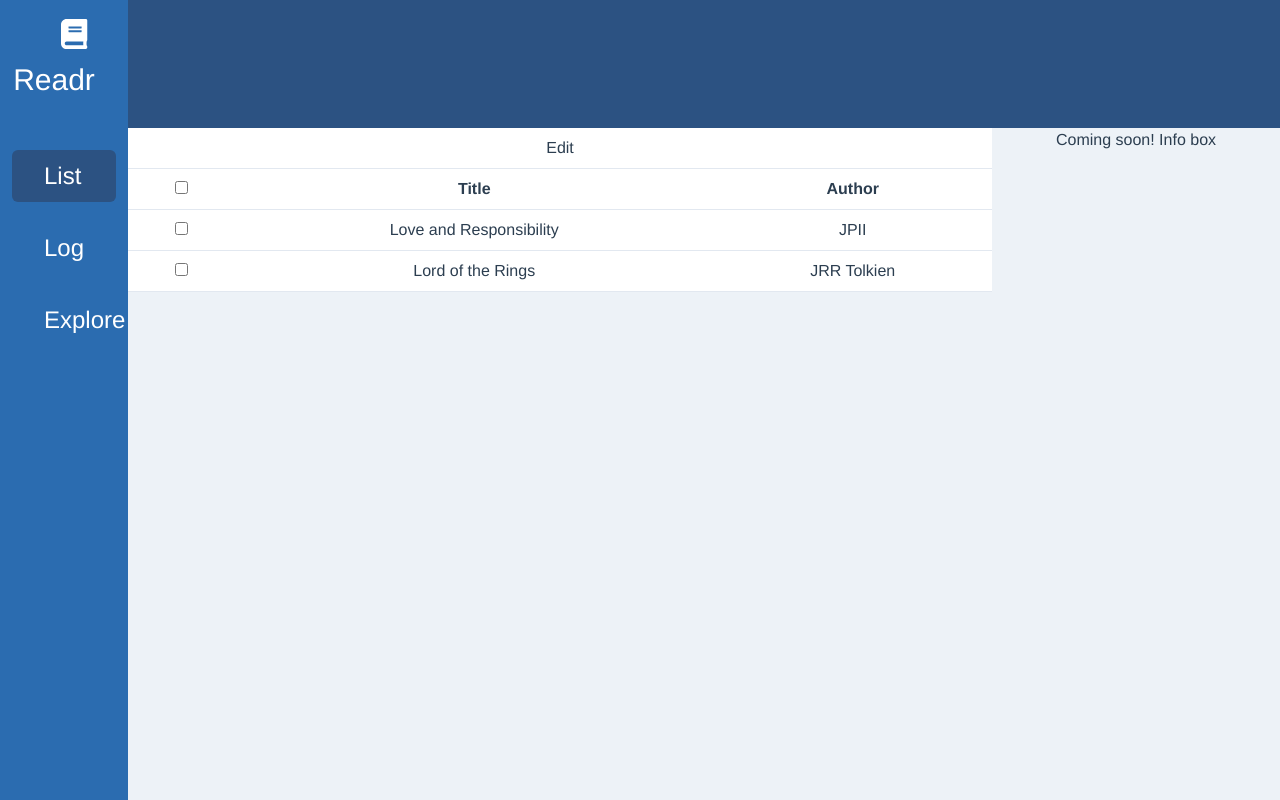
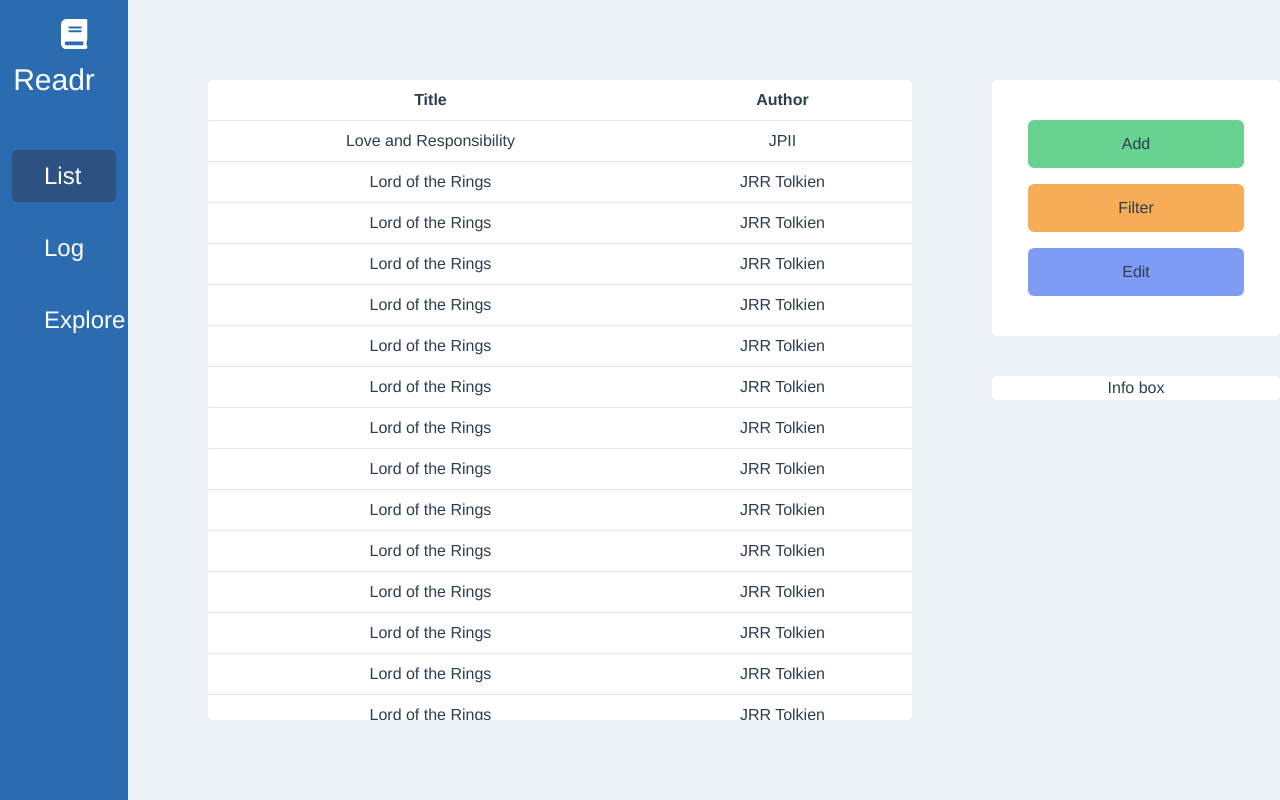
Before and after one commit to m-hogg/readr, a Vue app: page / in a window 1280 px wide. Built offline with nearby package versions, Linux system fonts and the light colour scheme.

Commit message:
UI updates. And a bunch of other stuff

```diff
--- a/src/App.vue
+++ b/src/App.vue
@@ -1,12 +1,9 @@
 <template>
-  <div id="app" class="h-screen">
+  <div id="app" class="h-screen bg-gray-200">
     <div class="float-left h-full" style="width: 10%">
       <navbar />
     </div>
-    <div class="float-left h-full" style="width: 90%">
-      <div class="w-full bg-blue-800 h-32">
-
-      </div>
+    <div class="float-left" style="width: 90%">
       <router-view />
     </div>
   </div>
@@ -24,7 +21,6 @@ export default {
 
 <style>
 body {
-  background-color: #edf2f7;
   height: 100%;
 }
 
--- a/src/components/BookList.vue
+++ b/src/components/BookList.vue
@@ -1,24 +1,20 @@
 <template>
-    <div class="bg-white">
-        <div>
-            <button class="text-right py-2 px-5 hover:bg-gray-200 focus:outline-none">
-                Edit
-            </button>
-        </div>
+    <div class="bg-white m-20 overflow-auto rounded-md">
         <table class="table-auto w-full">
             <thead>
-                <th class="border-t border-b px-4 py-2"><input type="checkbox" id="selectAll" v-model="allSelected"></th>
+                <th v-if="editing" class="border-b px-4 py-2 sticky top-0 bg-white"><input type="checkbox" id="selectAll" v-model="allSelected"></th>
                 <th
                     v-for="(header, index) in headers"
                     :key="index"
-                    class="border-t border-b px-4 py-2 capitalize"
+                    class="border-b px-4 py-2 capitalize sticky top-0 bg-white"
                 >
                     {{ header }}
                 </th>
             </thead>
+            <tbody>
                 <template v-for="(book, index) in books">
                     <tr :key="index" class="hover:bg-blue-200" @click="handleRowClick(book)">
-                    <td class="border-t border-b px-4 py-2">
+                        <td v-if="editing" class="border-t border-b px-4 py-2">
                             <input type="checkbox" v-model="selectedBooks" :value="book.id">
                         </td>
                         <td
@@ -30,6 +26,7 @@
                         </td>
                     </tr>
                 </template>
+            </tbody>
         </table>
     </div>
 </template>
@@ -37,19 +34,22 @@
 <script>
 export default {
     name: "BookList",
-    async mounted () {
-        // Get the books! And the headers!
+    props: {
+        books: {
+            type: Array,
+            default: () => []
+        },
+        headers: {
+            type: Array,
+            default: () => []
+        },
+        editing: {
+            type: Boolean,
+            default: false
+        }
     },
     data () {
         return {
-            headers: [
-                'title',
-                'author'
-            ],
-            books: [
-                { id: 1, title: "Love and Responsibility", author: "JPII" },
-                { id: 2, title: "Lord of the Rings", author: "JRR Tolkien" }
-            ],
             selectedBooks: []
         }
     },
--- /dev/null
+++ b/src/components/ButtonBox.vue
@@ -0,0 +1,22 @@
+<template>
+    <div class="flex flex-col justify-center p-5 h-64 bg-white rounded-md">
+        <button
+            @click="$emit('add')"
+            class="focus:outline-none mx-4 mb-2 py-3 px-3 bg-green-400 rounded-md"
+        >
+            Add
+        </button>
+        <button
+            @click="$emit('filter')"
+            class="focus:outline-none mx-4 my-2 py-3 px-3 bg-orange-400 rounded-md"
+        >
+            Filter
+        </button>
+        <button
+            @click="$emit('edit')"
+            class="focus:outline-none mx-4 mt-2 py-3 px-3 bg-indigo-400 rounded-md"
+        >
+            Edit
+        </button>
+    </div>
+</template>
--- /dev/null
+++ b/src/components/InfoBox.vue
@@ -0,0 +1,11 @@
+<template>
+    <div class="bg-white rounded-md">
+        Info box
+    </div>
+</template>
+
+<script>
+export default {
+
+}
+</script>
--- a/src/router/index.js
+++ b/src/router/index.js
@@ -9,14 +9,6 @@ Vue.use(VueRouter)
     path: '/',
     name: 'Home',
     component: Home
-  },
-  {
-    path: '/about',
-    name: 'About',
-    // route level code-splitting
-    // this generates a separate chunk (about.[hash].js) for this route
-    // which is lazy-loaded when the route is visited.
-    component: () => import(/* webpackChunkName: "about" */ '../views/About.vue')
   }
 ]
 
--- a/src/views/About.vue
+++ /dev/null
@@ -1,5 +0,0 @@
-<template>
-  <div class="about">
-    <h1>This is an about page</h1>
-  </div>
-</template>
--- a/src/views/Home.vue
+++ b/src/views/Home.vue
@@ -1,23 +1,69 @@
 <template>
-  <div class="flex">
-    <div class="w-3/4">
-      <div>
-        <book-list />
+  <div class="h-screen flex flex-col">
+    <div class="flex h-full">
+      <div class="w-3/4 flex flex-col overflow-hidden">
+        <book-list
+          :books="books"
+          :headers="headers"
+          :editing="editing"
+        />
+      </div>
+      <div class="w-1/4 flex flex-col py-20 bg-gray-200">
+        <button-box />
+        <info-box class="mt-10" />
       </div>
     </div>
-    <div class="w-1/4">
-      Coming soon! Info box
-    </div>
   </div>
+
 </template>
 
 <script>
 import BookList from '@/components/BookList.vue';
+import ButtonBox from '@/components/ButtonBox.vue';
+import InfoBox from '@/components/InfoBox.vue';
 
 export default {
   name: 'Home',
   components: {
-    BookList
+    BookList,
+    ButtonBox,
+    InfoBox
+  },
+  data() {
+    return {
+      headers: ['title', 'author'],
+      books: [
+          { id: 1, title: "Love and Responsibility", author: "JPII" },
+          { id: 2, title: "Lord of the Rings", author: "JRR Tolkien" },
+          { id: 3, title: "Lord of the Rings", author: "JRR Tolkien" },
+          { id: 4, title: "Lord of the Rings", author: "JRR Tolkien" },
+          { id: 5, title: "Lord of the Rings", author: "JRR Tolkien" },
+          { id: 6, title: "Lord of the Rings", author: "JRR Tolkien" },
+          { id: 7, title: "Lord of the Rings", author: "JRR Tolkien" },
+          { id: 8, title: "Lord of the Rings", author: "JRR Tolkien" },
+          { id: 9, title: "Lord of the Rings", author: "JRR Tolkien" },
+          { id: 10, title: "Lord of the Rings", author: "JRR Tolkien" },
+          { id: 11, title: "Lord of the Rings", author: "JRR Tolkien" },
+          { id: 12, title: "Lord of the Rings", author: "JRR Tolkien" },
+          { id: 13, title: "Lord of the Rings", author: "JRR Tolkien" },
+          { id: 14, title: "Lord of the Rings", author: "JRR Tolkien" },
+          { id: 15, title: "Lord of the Rings", author: "JRR Tolkien" },
+          { id: 16, title: "Lord of the Rings", author: "JRR Tolkien" },
+          { id: 17, title: "Lord of the Rings", author: "JRR Tolkien" },
+          { id: 18, title: "Lord of the Rings", author: "JRR Tolkien" },
+          { id: 19, title: "Lord of the Rings", author: "JRR Tolkien" },
+          { id: 20, title: "Lord of the Rings", author: "JRR Tolkien" },
+          { id: 21, title: "Lord of the Rings", author: "JRR Tolkien" },
+          { id: 22, title: "Lord of the Rings", author: "JRR Tolkien" },
+          { id: 23, title: "Lord of the Rings", author: "JRR Tolkien" },
+          { id: 24, title: "Lord of the Rings", author: "JRR Tolkien" },
+          { id: 25, title: "Lord of the Rings", author: "JRR Tolkien" },
+          { id: 26, title: "Lord of the Rings", author: "JRR Tolkien" },
+          { id: 27, title: "Lord of the Rings", author: "JRR Tolkien" },
+          { id: 28, title: "Lord of the Rings", author: "JRR Tolkien" }
+      ],
+      editing: false
+    }
   },
 }
 </script>
```
Lines whose indentation alone changed are shown as unchanged.
